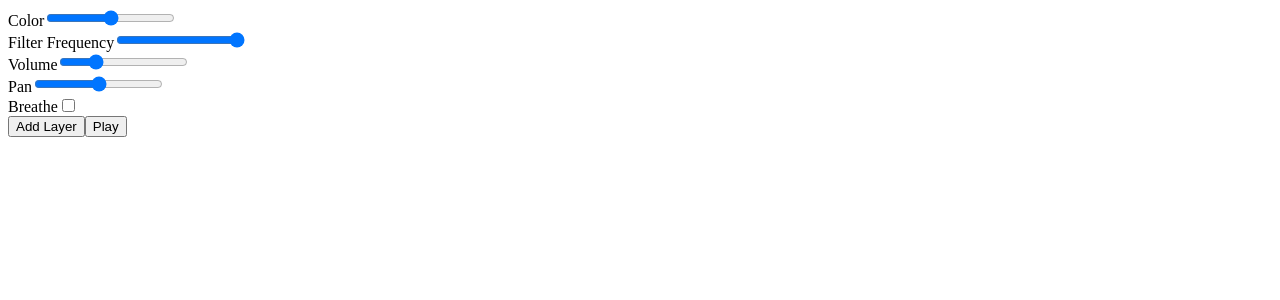
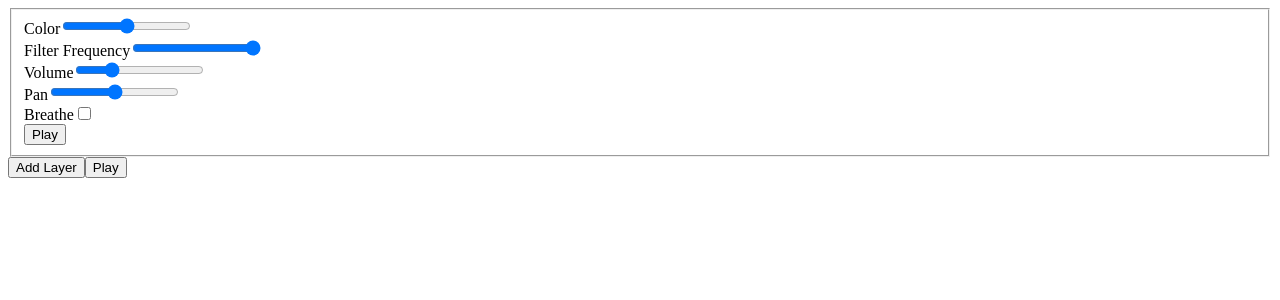
Before and after one commit to rossmoody/spektrl, a React (Vite) app: page / in a window 1280 px wide. Both pictures are taken after a click on the button "Add Layer". Shown: the top 300 px of the page. Built offline with nearby package versions, Linux system fonts and the light colour scheme.

Commit message:
Add play/pause controls and sync playback state
Introduces play/pause toggle functionality for noise layers and updates UI labels to 'Pause' when playing. Implements subscription mechanism in Noise class to allow components to sync with playback state using useSyncExternalStore.

```diff
--- a/src/app.tsx
+++ b/src/app.tsx
@@ -9,7 +9,10 @@ export function App() {
   const addLayer = () => {
     const noise = new Noise()
     setLayers((prevLayers) => [...prevLayers, noise])
-    noise.play()
+
+    if (isPlaying) {
+      noise.play()
+    }
   }
 
   const toggle = () => {
@@ -27,7 +30,7 @@ export function App() {
         <NoiseCard key={index} noise={layer} />
       ))}
       <button onClick={addLayer}>Add Layer</button>
-      <button onClick={toggle}>{isPlaying ? 'Stop' : 'Play'}</button>
+      <button onClick={toggle}>{isPlaying ? 'Pause' : 'Play'}</button>
     </div>
   )
 }
--- a/src/components/noise-card.tsx
+++ b/src/components/noise-card.tsx
@@ -1,12 +1,21 @@
 import { Noise } from '@/scripts/noise'
+import { useSyncExternalStore } from 'react'
 
 type Props = {
   noise: Noise
 }
 
 export const NoiseCard = ({ noise }: Props) => {
+  const isPlaying = useSyncExternalStore(
+    (callback) => {
+      noise.subscribe(callback)
+      return () => noise.unsubscribe(callback)
+    },
+    () => noise.isPlaying,
+  )
+
   return (
-    <div>
+    <fieldset>
       <div>
         <label>
           Color
@@ -79,6 +88,10 @@ export const NoiseCard = ({ noise }: Props) => {
           />
         </label>
       </div>
-    </div>
+
+      <button onClick={() => noise.toggle()}>
+        {isPlaying ? 'Pause' : 'Play'}
+      </button>
+    </fieldset>
   )
 }
--- a/src/scripts/noise.ts
+++ b/src/scripts/noise.ts
@@ -16,6 +16,7 @@ export class Noise {
   private breatheGain: GainNode
 
   // State
+  private listeners = new Set<() => void>()
   public slope: number = 0
 
   constructor() {
@@ -58,6 +59,15 @@ export class Noise {
 
   // Playback
 
+  toggle() {
+    if (this.isPlaying) {
+      this.stop()
+    } else {
+      this.play()
+    }
+    this.emit()
+  }
+
   play() {
     this.stop()
 
@@ -79,12 +89,14 @@ export class Noise {
     this.source.loop = true
     this.source.connect(this.panner)
     this.source.start()
+    this.emit()
   }
 
   stop() {
     if (this.source) {
       this.source.stop()
       this.source = null
+      this.emit()
     }
   }
 
@@ -121,6 +133,18 @@ export class Noise {
 
   toggleBreathe(enabled: boolean) {
     this.breatheGain.gain.value = enabled ? 0.05 : 0
+  }
+
+  subscribe(listener: () => void) {
+    this.listeners.add(listener)
+  }
+
+  unsubscribe(listener: () => void) {
+    this.listeners.delete(listener)
+  }
+
+  private emit() {
+    for (const listener of this.listeners) listener()
   }
 
   // Audio Processing
```
